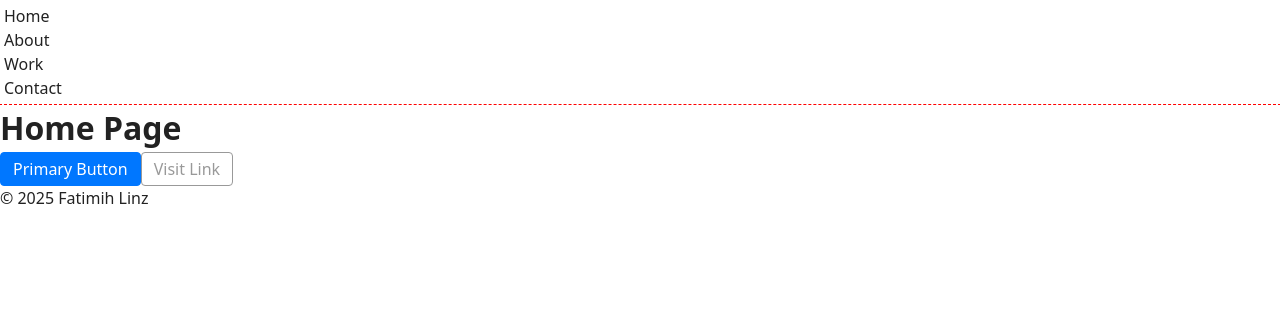
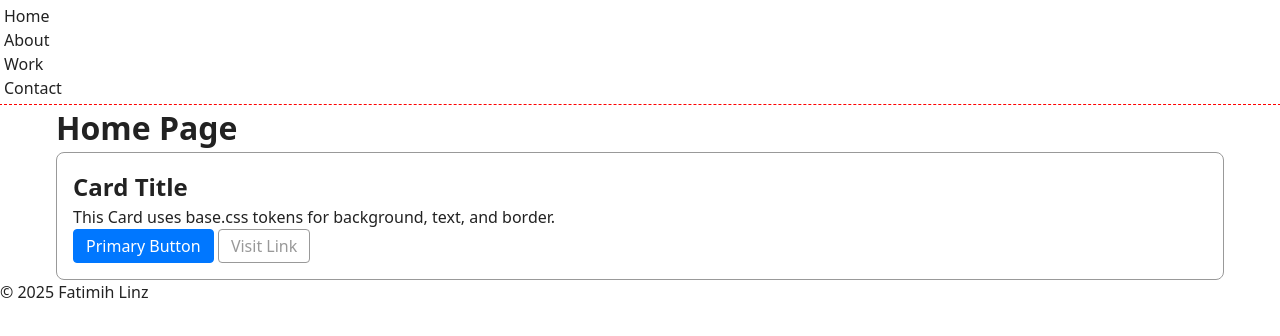
Before and after one commit to fatimih/portfolio-site-2025, a React (Vite) app: page / in a window 1280 px wide. Shown: the top 336 px of the page. Built offline with nearby package versions, Linux system fonts and the light colour scheme.

Commit message:
04.01: Add reusable Card component with token-based neutral styles

```diff
--- /dev/null
+++ b/src/components/ui/Card.jsx
@@ -0,0 +1,21 @@
+import React from 'react';
+import styles from './Card.module.css';
+
+/**
+ * Card – neutral container component
+ * - Uses CSS Modules for scoped styles
+ * - `as` lets you choose the semantic element (div/section/article)
+ */
+export default function Card({
+  as: Comp = 'div',
+  className = '',
+  children,
+  ...props
+}) {
+  const classes = `${styles.root}${className ? ` ${className}` : ''}`;
+  return (
+    <Comp className={classes} {...props}>
+      {children}
+    </Comp>
+  );
+}
--- /dev/null
+++ b/src/components/ui/Card.module.css
@@ -0,0 +1,15 @@
+/* Base */
+.root {
+  display: block;
+  background: var(--color-bg);
+  color: var(--color-text);
+  border: 1px solid var(--color-muted);
+  border-radius: 8px;
+  padding: var(--space-md);
+}
+
+/* States */
+.root:focus-visible {
+  outline: 2px solid var(--color-accent);
+  outline-offset: 2px;
+}
--- a/src/pages/Home.jsx
+++ b/src/pages/Home.jsx
@@ -1,11 +1,21 @@
 import Button from '../components/ui/Button';
+import Card from '../components/ui/Card';
 
 export default function Home() {
   return (
-    <main>
+    <main className="container">
       <h1>Home Page</h1>
-      <Button variant="primary">Primary Button</Button>
-      <Button variant="secondary" as="a" href="https://example.com" target="_blank" rel="noreferrer">Visit Link</Button>
+
+      <Card>
+        <h2>Card Title</h2>
+        <p>This Card uses base.css tokens for background, text, and border.</p>
+        <div>
+          <Button variant="primary">Primary Button</Button>{' '}
+          <Button variant="secondary" as="a" href="https://example.com" target="_blank" rel="noreferrer">
+            Visit Link
+          </Button>
+        </div>
+      </Card>
     </main>
   );
 }
```
